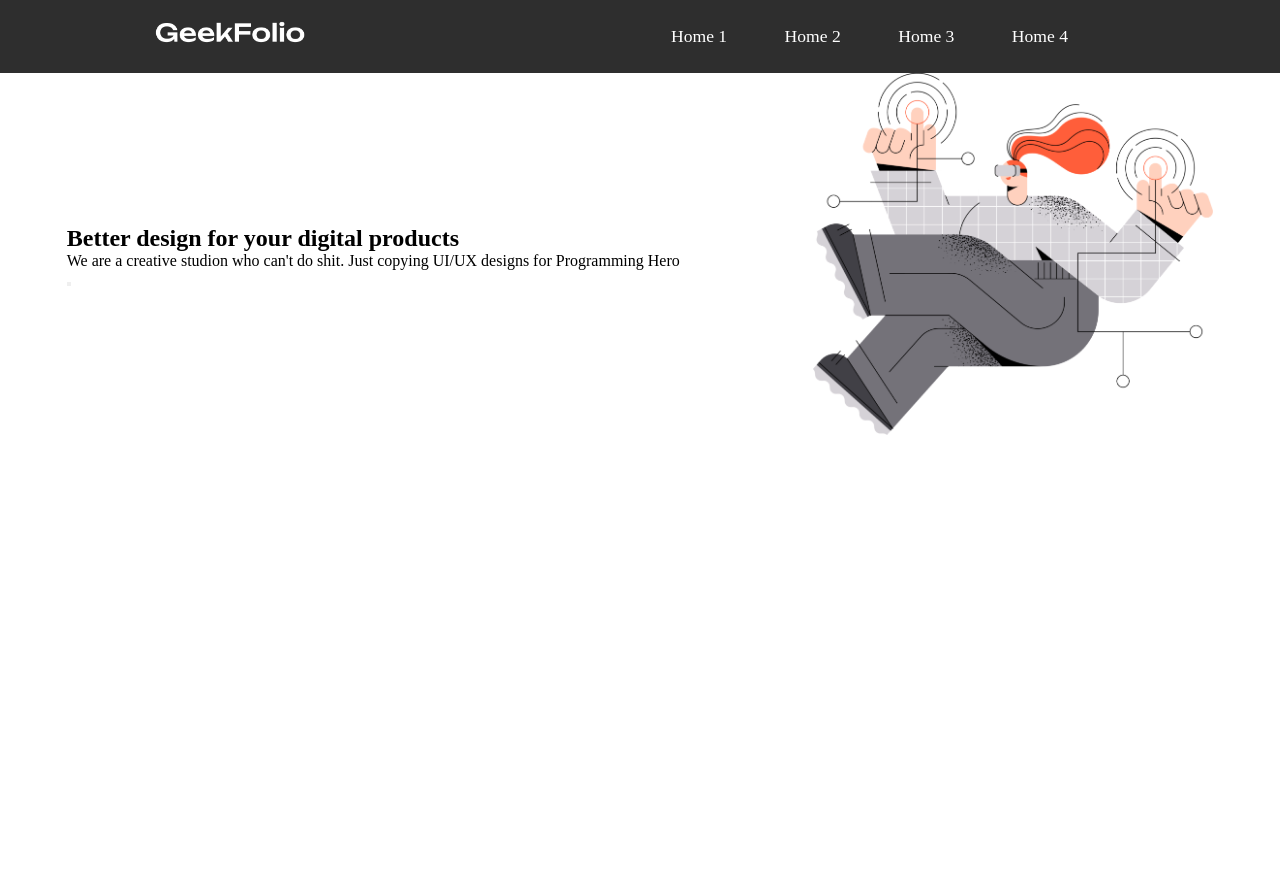
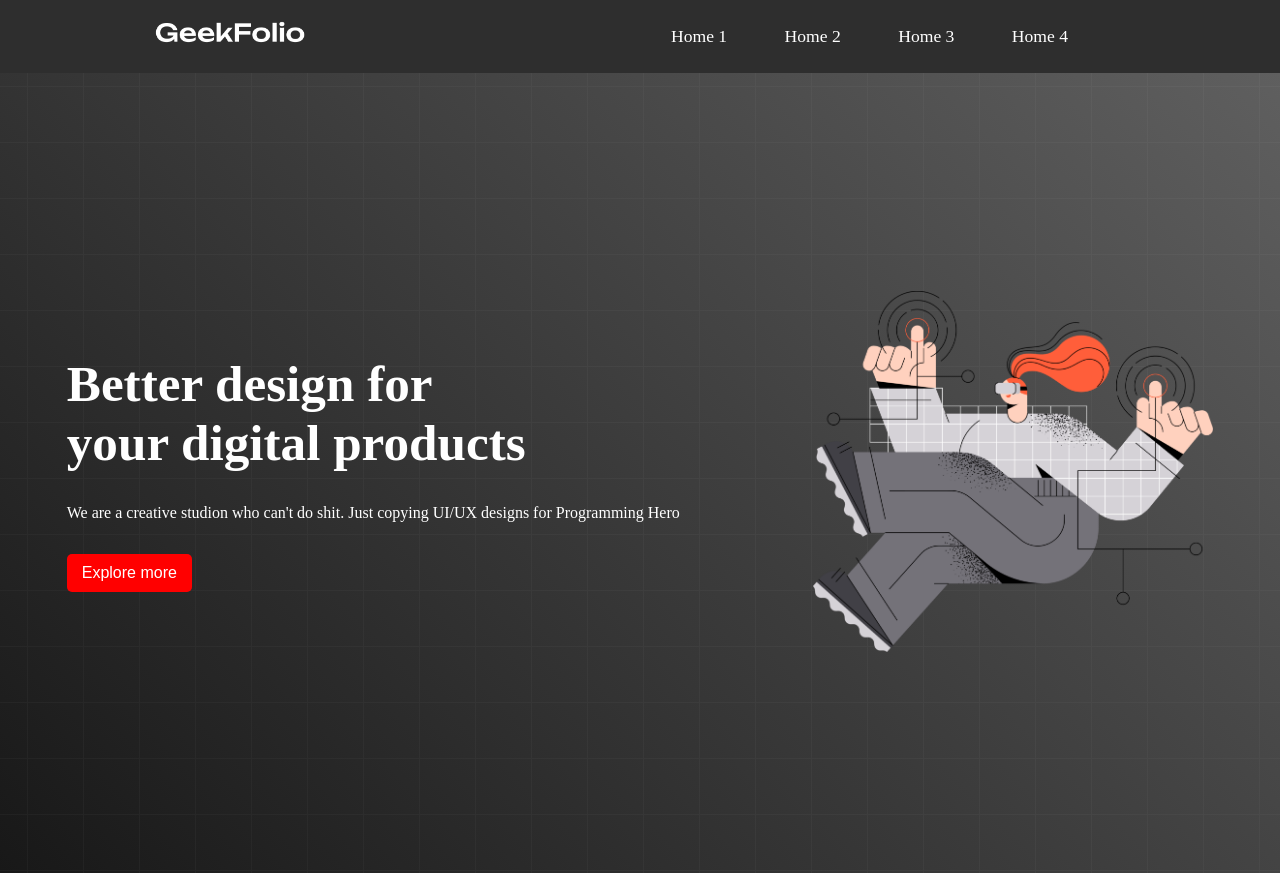
Before and after one commit to FAHIM-33/Conceptual-1, a plain HTML site: page index.html in a window 1280 px wide. Before the commit the page ends 800 px from the top, so only its background shows below. Drawn offline with Linux system fonts and the light colour scheme.

Commit message:
done banner

```diff
--- a/index.html
+++ b/index.html
@@ -28,9 +28,9 @@
 <section>
     <div class="banner-container">
         <div class="left-banner-section">
-            <h1>Better design for your digital products</h1>
-            <p>We are a creative studion who can't do shit. Just copying UI/UX designs for Programming Hero</p>
-            <button></button>
+            <h1 class="title">Better design for <br> your digital products</h1>
+            <p class="discription">We are a creative studion who can't do shit. Just copying UI/UX designs for Programming Hero</p>
+            <button class="explore">Explore more</button>
         </div>
         <div class="right-banner-section">
             <img class="banner-right-image" src="./images/banner.png" alt="Banner image">
--- a/new.css
+++ b/new.css
@@ -1,6 +1,7 @@
 *{
     margin: 0px;
     padding: 0px;
+    /* border: 1px solid red; */
 
 }
 body{
@@ -41,9 +42,35 @@ body{
     display: flex;
     align-items: center;
     justify-content: space-around;
+    height: 100vh;
+    background-image: url("./images/background.png"),
+    linear-gradient(45deg,#181818,#5f5f5f)
 }
-
+.left-banner-section{
+    color: white;
+}
 
 .banner-right-image{
     width: 400px;
 }
+
+.title{
+    font-size: 3.2rem;
+}
+
+.explore{
+    padding: 10px 15px;
+    font-size: 1rem;
+    font-weight: 500;
+    background-color: red;
+    border: 0;
+    border-radius: 5px;
+    color: white;
+}
+.explore:hover{
+    cursor: pointer;
+    background-color: rgba(255, 0, 0, 0.493);
+}
+.discription{
+    margin: 2rem 0;
+}
```
